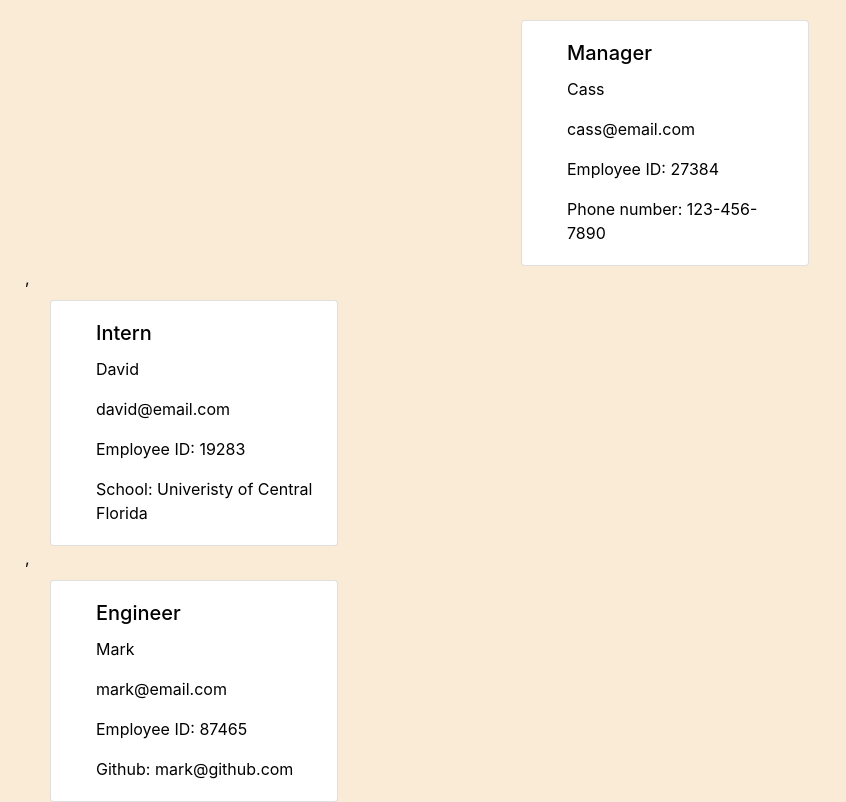
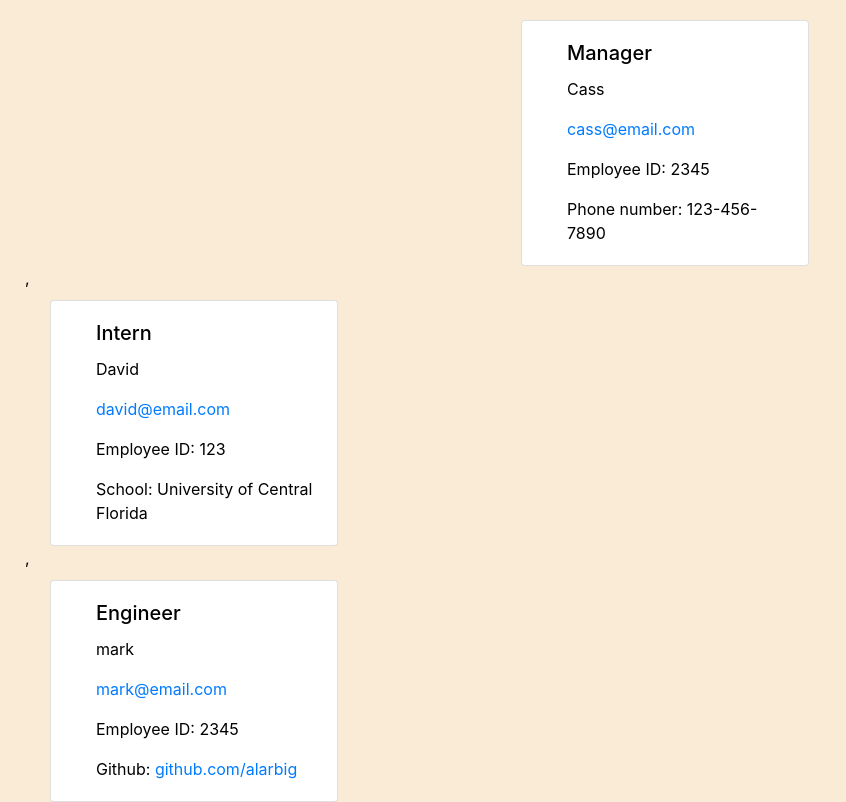
Before and after one commit to alarbig/HTML-employee-generator, a website: page dist/index.html in a window 1280 px wide. Shown: the whole page, without its empty margins (0-846 px from the left). Drawn offline with nearby package versions, Linux system fonts and the light colour scheme.

Commit message:
Add files via upload

```diff
--- a/dist/index.html
+++ b/dist/index.html
@@ -18,8 +18,8 @@
                     <div class="card-body" class = 'manager'>
                     <h5 class="card-title">Manager</h5>
                       <p class="card-text">Cass</p>
-                      <p class="card-text">cass@email.com</p>
-                      <p class="card-text">Employee ID: 27384</p>
+                      <p class="card-text"><a href="mailto:cass@email.com">cass@email.com</a></p>
+                      <p class="card-text">Employee ID: 2345</p>
                       <p class="card-text">Phone number: 123-456-7890</p>
                     </div>
                   </div>
@@ -29,9 +29,9 @@
                     <div class="card-body">
                       <h5 class="card-title">Intern</h5>
                       <p class="card-text">David</p>
-                      <p class="card-text">david@email.com</p>
-                      <p class="card-text">Employee ID: 19283</p>
-                      <p class="card-text">School: Univeristy of Central Florida</p>
+                      <p class="card-text"><a href="mailto:david@email.com">david@email.com</a></p>
+                      <p class="card-text">Employee ID: 123</p>
+                      <p class="card-text">School: University of Central Florida</p>
                     </div>
                   </div>
                 </div>,
@@ -39,10 +39,10 @@
                 <div class="card" style="width: 18rem;">
                     <div class="card-body">
                       <h5 class="card-title">Engineer</h5>
-                      <p class="card-text">Mark</p>
-                      <p class="card-text">mark@email.com</p>
-                      <p class="card-text">Employee ID: 87465</p>
-                      <p class="card-text">Github: mark@github.com</p>
+                      <p class="card-text">mark</p>
+                      <p class="card-text"><a href="mailto:mark@email.com">mark@email.com</a></p>
+                      <p class="card-text">Employee ID: 2345</p>
+                      <p class="card-text">Github: <a href="https://github.com/alarbig" target="_blank">github.com/alarbig</a></p>
                     </div>
                   </div>
                 </div>
```
